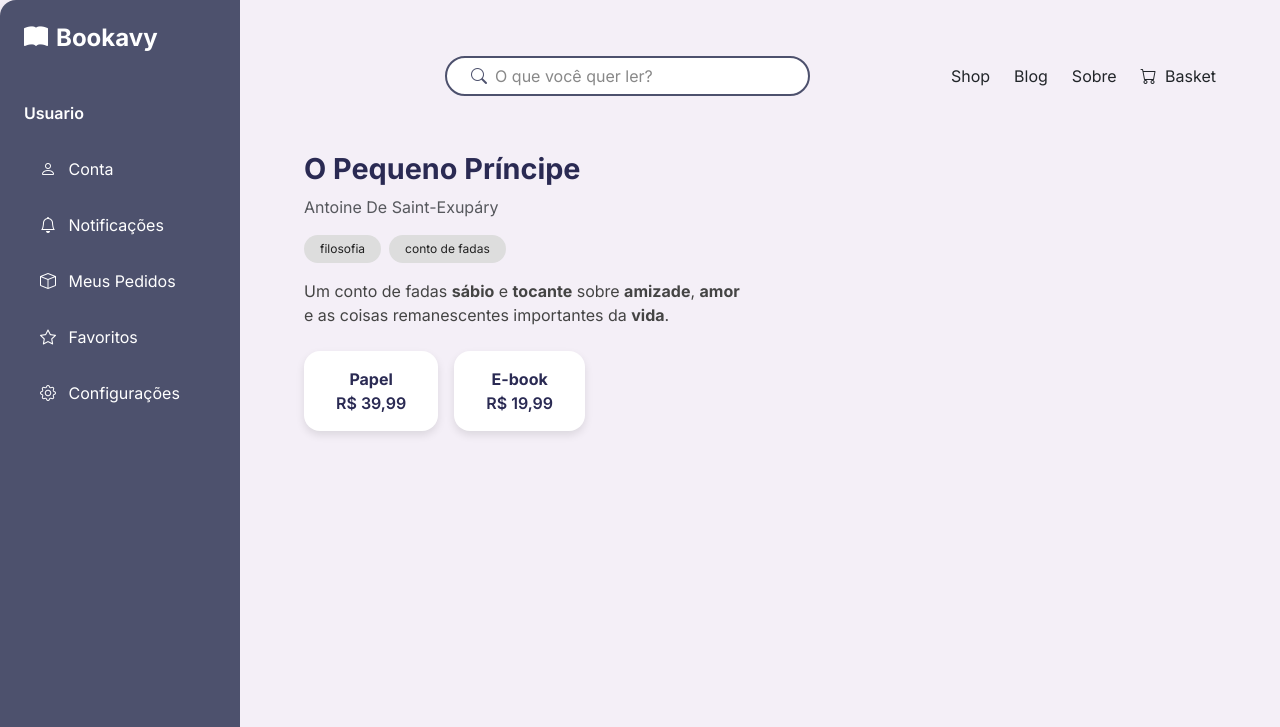
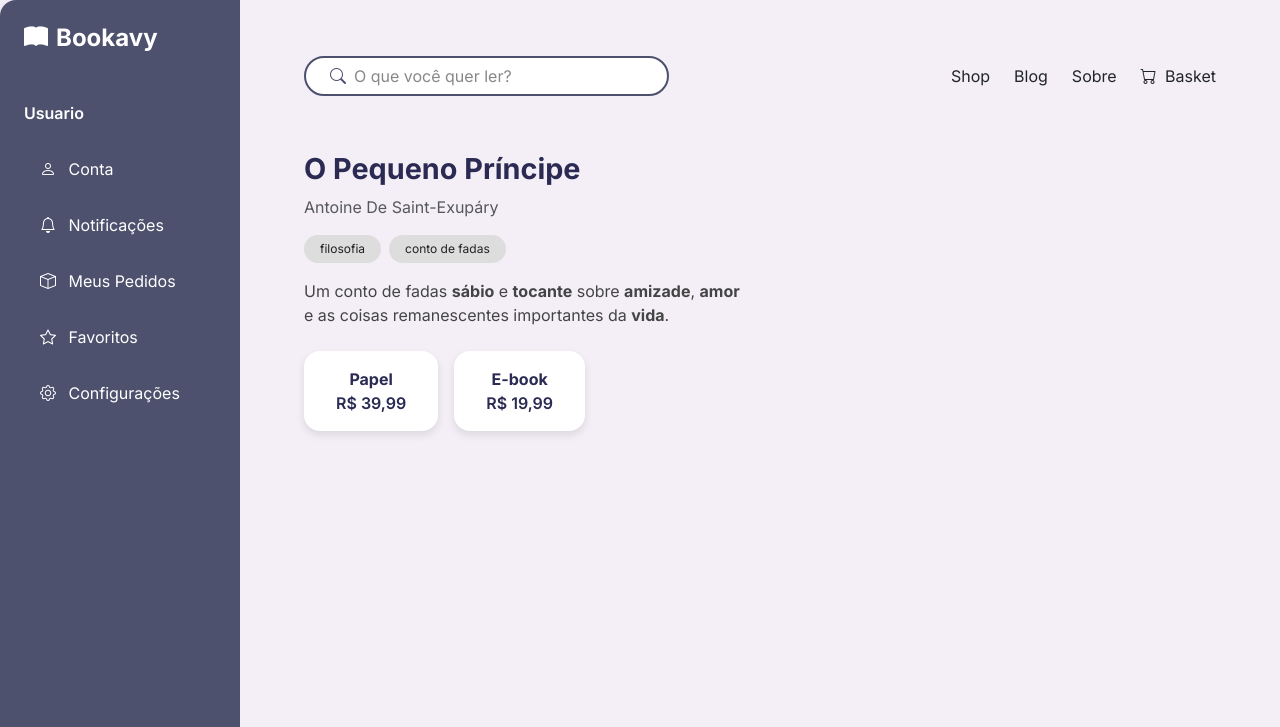
Before and after one commit to NiccMaia/Bookshop, a plain HTML site: page index.html in a window 1280 px wide. Shown: the top 727 px of the page. Drawn offline with nearby package versions, Linux system fonts and the light colour scheme.

```diff
--- a/index.html
+++ b/index.html
@@ -3,7 +3,7 @@
 <head>
     <meta charset="UTF-8" />
     <meta name="viewport" content="width=device-width, initial-scale=1.0"/>
-    <title>Bookavy - Home</title>
+    <title> Bookavy - Home </title>
 
     <!-- Bootstrap CSS -->
     <link href="https://cdn.jsdelivr.net/npm/bootstrap@5.3.0/dist/css/bootstrap.min.css" rel="stylesheet"/>
@@ -44,8 +44,8 @@
     <main class="flex-grow-1 p-5 content-area">
 
         <!-- Topbar -->
-        <header class="d-flex align-items-center mb-5 px-3 py-2">
-            <form class="position-relative d-flex mx-auto" style="width: 40%;">
+        <header class="d-flex align-items-center justify-content-between mb-5 px-3 py-2">
+            <form class="position-relative d-flex" style="width: 40%;">
                 <i class="bi bi-search search-icon position-absolute top-30 translate-middle-y ms-3"></i>
                 <input type="text" class="form-control search-input ps-5" placeholder="O que você quer ler?">
             </form>
```
